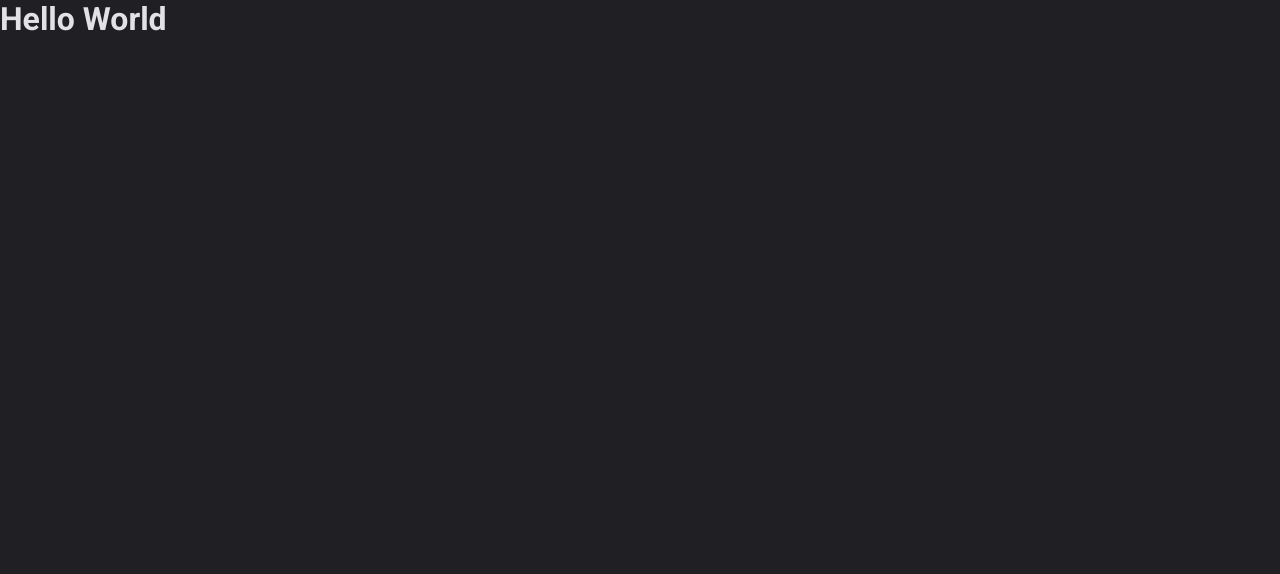
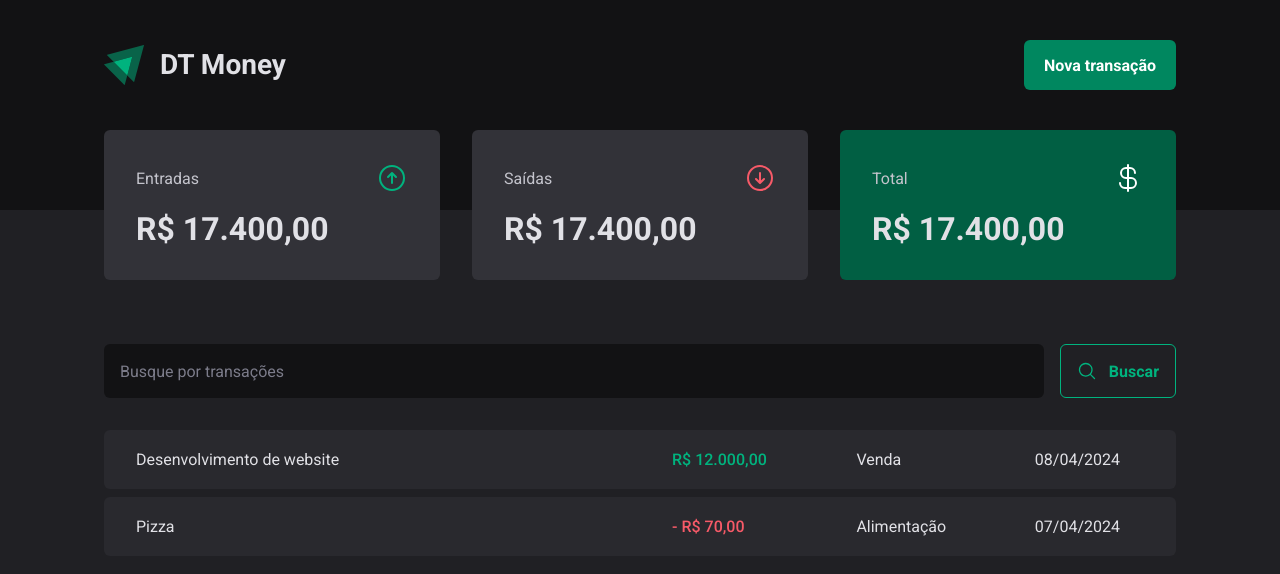
Before and after one commit to ddanielcruz/ignite-react-03-dt-money, a React (Vite) app: page / in a window 1280 px wide. Shown: the top 574 px of the page. Built offline with nearby package versions, Linux system fonts and the light colour scheme.

Commit message:
Create Header, Summary and TransactionsTable

```diff
--- a/index.html
+++ b/index.html
@@ -7,7 +7,7 @@
     <link rel="icon" type="image/svg+xml" href="/ignite-logo.svg" />
     <meta name="viewport" content="width=device-width, initial-scale=1.0" />
     <link
-      href="https://fonts.googleapis.com/css2?family=Roboto:wght@400;700&display=swap"
+      href="https://fonts.googleapis.com/css2?family=Roboto:wght@400;500;700&display=swap"
       rel="stylesheet"
     />
     <title>DT Money</title>
--- a/package.json
+++ b/package.json
@@ -10,6 +10,7 @@
     "preview": "vite preview"
   },
   "dependencies": {
+    "@phosphor-icons/react": "^2.1.4",
     "react": "^18.2.0",
     "react-dom": "^18.2.0",
     "styled-components": "^6.1.8"
--- a/src/App.tsx
+++ b/src/App.tsx
@@ -1,13 +1,14 @@
 import { ThemeProvider } from 'styled-components'
 
+import { Transactions } from './pages/Transactions'
 import { defaultTheme } from './styles/themes/default'
 import { GlobalStyle } from './styles/global'
 
 export function App() {
   return (
     <ThemeProvider theme={defaultTheme}>
+      <Transactions />
       <GlobalStyle />
-      <h1>Hello World</h1>
     </ThemeProvider>
   )
 }
--- /dev/null
+++ b/src/components/Header/index.tsx
@@ -0,0 +1,21 @@
+import {
+  HeaderContainer,
+  HeaderContent,
+  HeaderBrand,
+  NewTransactionButton,
+} from './styles'
+
+export function Header() {
+  return (
+    <HeaderContainer>
+      <HeaderContent>
+        <HeaderBrand>
+          <img src="/ignite-logo.svg" alt="DT Money" />
+          <h1>DT Money</h1>
+        </HeaderBrand>
+
+        <NewTransactionButton>Nova transação</NewTransactionButton>
+      </HeaderContent>
+    </HeaderContainer>
+  )
+}
--- /dev/null
+++ b/src/components/Header/styles.tsx
@@ -0,0 +1,50 @@
+import styled from 'styled-components'
+
+export const HeaderContainer = styled.header`
+  background: ${(props) => props.theme['gray-900']};
+  padding: 2.5rem 0 7.5rem;
+`
+
+export const HeaderContent = styled.div`
+  width: 100%;
+  max-width: 1120px;
+  margin: 0 auto;
+  padding: 0 1.5rem;
+
+  display: flex;
+  justify-content: space-between;
+  align-items: center;
+`
+
+export const HeaderBrand = styled.div`
+  display: flex;
+  align-items: center;
+  gap: 1rem;
+
+  img {
+    width: 2.5rem;
+  }
+
+  h1 {
+    font-size: 1.75rem;
+    font-weight: bold;
+    line-height: 1.6;
+    color: ${(props) => props.theme['gray-100']};
+  }
+`
+
+export const NewTransactionButton = styled.button`
+  height: 3.125rem;
+  border: 0;
+  background: ${(props) => props.theme['green-500']};
+  color: ${(props) => props.theme.white};
+  font-weight: bold;
+  padding: 0 1.25rem;
+  border-radius: 6px;
+  cursor: pointer;
+  transition: background 0.2s;
+
+  &:hover {
+    background: ${(props) => props.theme['green-700']};
+  }
+`
--- /dev/null
+++ b/src/components/Summary/index.tsx
@@ -0,0 +1,43 @@
+import { useTheme } from 'styled-components'
+import {
+  ArrowCircleDown,
+  ArrowCircleUp,
+  CurrencyDollar,
+} from '@phosphor-icons/react'
+
+import { SummaryCard, SummaryContainer } from './styles'
+
+export function Summary() {
+  const theme = useTheme()
+
+  return (
+    <SummaryContainer>
+      <SummaryCard>
+        <header>
+          <span>Entradas</span>
+          <ArrowCircleUp size={32} color={theme['green-300']} />
+        </header>
+
+        <strong>R$ 17.400,00</strong>
+      </SummaryCard>
+
+      <SummaryCard>
+        <header>
+          <span>Saídas</span>
+          <ArrowCircleDown size={32} color={theme['red-300']} />
+        </header>
+
+        <strong>R$ 17.400,00</strong>
+      </SummaryCard>
+
+      <SummaryCard variant="green">
+        <header>
+          <span>Total</span>
+          <CurrencyDollar size={32} color={theme.white} />
+        </header>
+
+        <strong>R$ 17.400,00</strong>
+      </SummaryCard>
+    </SummaryContainer>
+  )
+}
--- /dev/null
+++ b/src/components/Summary/styles.tsx
@@ -0,0 +1,43 @@
+import styled, { css } from 'styled-components'
+
+export const SummaryContainer = styled.div`
+  width: 100%;
+  max-width: 1120px;
+  margin: 0 auto;
+  padding: 0 1.5rem;
+
+  display: grid;
+  grid-template-columns: repeat(3, 1fr);
+  gap: 2rem;
+
+  margin-top: -5rem;
+`
+
+interface SummaryCardProps {
+  variant?: 'default' | 'green'
+}
+
+export const SummaryCard = styled.div<SummaryCardProps>`
+  background: ${({ theme }) => theme['gray-600']};
+  border-radius: 6px;
+  padding: 2rem;
+
+  header {
+    display: flex;
+    align-items: center;
+    justify-content: space-between;
+    color: ${({ theme }) => theme['gray-300']};
+  }
+
+  strong {
+    display: block;
+    margin-top: 1rem;
+    font-size: 2rem;
+  }
+
+  ${(props) =>
+    props.variant === 'green' &&
+    css`
+      background: ${({ theme }) => theme['green-700']};
+    `}
+`
--- /dev/null
+++ b/src/pages/Transactions/components/SearchForm/index.tsx
@@ -0,0 +1,14 @@
+import { MagnifyingGlass } from '@phosphor-icons/react'
+import { SearchFormContainer } from './styles'
+
+export function SearchForm() {
+  return (
+    <SearchFormContainer>
+      <input placeholder="Busque por transações" />
+      <button type="submit">
+        <MagnifyingGlass size={20} />
+        <span>Buscar</span>
+      </button>
+    </SearchFormContainer>
+  )
+}
--- /dev/null
+++ b/src/pages/Transactions/components/SearchForm/styles.ts
@@ -0,0 +1,41 @@
+import { styled } from 'styled-components'
+
+export const SearchFormContainer = styled.form`
+  display: flex;
+  gap: 1rem;
+
+  input {
+    flex: 1;
+    border-radius: 6px;
+    border: 0;
+    background-color: ${({ theme }) => theme['gray-900']};
+    color: ${({ theme }) => theme['gray-300']};
+    padding: 1rem;
+
+    &::placeholder {
+      color: ${({ theme }) => theme['gray-500']};
+    }
+  }
+
+  button {
+    display: flex;
+    align-items: center;
+    gap: 0.75rem;
+
+    border: 0;
+    padding: 1rem;
+    background: transparent;
+    border: 1px solid ${({ theme }) => theme['green-300']};
+    color: ${({ theme }) => theme['green-300']};
+    font-weight: bold;
+    border-radius: 6px;
+    transition: all 0.2s;
+    cursor: pointer;
+
+    &:hover {
+      background: ${({ theme }) => theme['green-500']};
+      border-color: ${({ theme }) => theme['green-500']};
+      color: ${({ theme }) => theme.white};
+    }
+  }
+`
--- /dev/null
+++ b/src/pages/Transactions/index.tsx
@@ -0,0 +1,41 @@
+import { Header } from '../../components/Header'
+import { Summary } from '../../components/Summary'
+import { SearchForm } from './components/SearchForm'
+import {
+  PriceHighlight,
+  TransactionsContainer,
+  TransactionsTable,
+} from './styles'
+
+export function Transactions() {
+  return (
+    <div>
+      <Header />
+      <Summary />
+
+      <TransactionsContainer>
+        <SearchForm />
+        <TransactionsTable>
+          <tbody>
+            <tr>
+              <td width="50%">Desenvolvimento de website</td>
+              <td>
+                <PriceHighlight variant="income">R$ 12.000,00</PriceHighlight>
+              </td>
+              <td>Venda</td>
+              <td>08/04/2024</td>
+            </tr>
+            <tr>
+              <td width="50%">Pizza</td>
+              <td>
+                <PriceHighlight variant="expense">- R$ 70,00</PriceHighlight>
+              </td>
+              <td>Alimentação</td>
+              <td>07/04/2024</td>
+            </tr>
+          </tbody>
+        </TransactionsTable>
+      </TransactionsContainer>
+    </div>
+  )
+}
--- /dev/null
+++ b/src/pages/Transactions/styles.ts
@@ -0,0 +1,40 @@
+import styled from 'styled-components'
+
+export const TransactionsContainer = styled.main`
+  width: 100%;
+  max-width: 1120px;
+  margin: 4rem auto 0;
+  padding: 0 1.5rem;
+`
+
+export const TransactionsTable = styled.table`
+  width: 100%;
+  border-collapse: separate;
+  border-spacing: 0 0.5rem;
+  margin-top: 1.5rem;
+
+  td {
+    padding: 1.25rem 2rem;
+    background: ${({ theme }) => theme['gray-700']};
+
+    &:first-child {
+      border-top-left-radius: 6px;
+      border-bottom-left-radius: 6px;
+    }
+
+    &:last-child {
+      border-top-right-radius: 6px;
+      border-bottom-right-radius: 6px;
+    }
+  }
+`
+
+interface PriceHighlightProps {
+  variant: 'income' | 'expense'
+}
+
+export const PriceHighlight = styled.span<PriceHighlightProps>`
+  font-weight: 500;
+  color: ${({ theme, variant }) =>
+    variant === 'income' ? theme['green-300'] : theme['red-300']};
+`
```
Also changed, not shown: public/ignite-logo.svg (renamed from public/ignite-log.svg), 1 other file (tests, documents, lock files or other folders).
